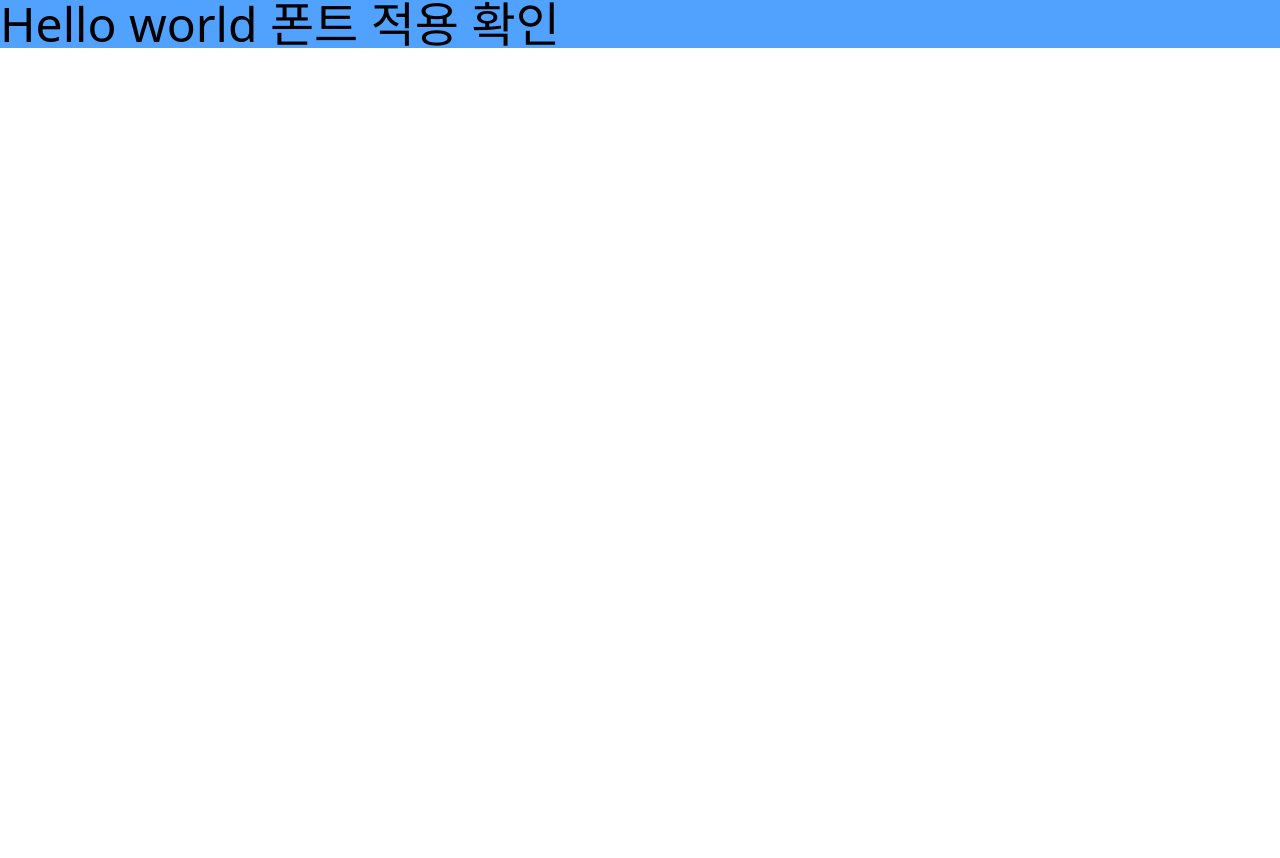
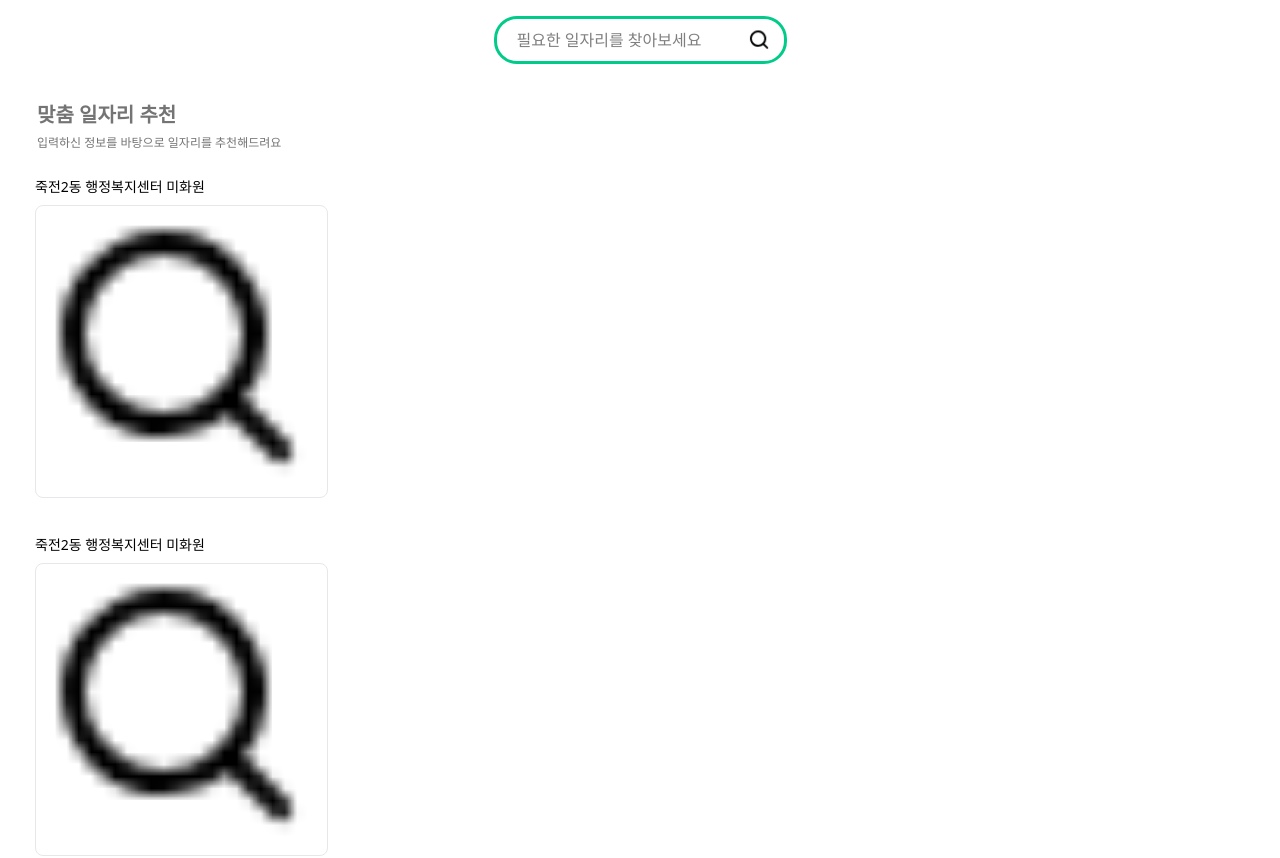
Before and after one commit to PyeongSaeng/PyeongSaeng-FE, a React (Vite) app: page /job-recommendation in a window 1280 px wide. Shown: the top 858 px of the page. Before the commit the page ends 800 px from the top, so only its background shows below. Built offline with nearby package versions, Linux system fonts and the light colour scheme; a web font is replaced by a local one.

Commit message:
feat: 일자리 추천 페이지 구성

```diff
--- a/package.json
+++ b/package.json
@@ -25,6 +25,8 @@
     "@tailwindcss/vite": "^4.1.11",
     "react": "^19.0.0",
     "react-dom": "^19.0.0",
+    "react-icons": "^5.5.0",
+    "react-router-dom": "^7.6.3",
     "tailwindcss": "^4.1.11"
   },
   "devDependencies": {
--- a/src/App.tsx
+++ b/src/App.tsx
@@ -1,7 +1,15 @@
+import { BrowserRouter as Router, Routes, Route } from 'react-router-dom';
 import './App.css';
+import JobRecommendationPage from './pages/Personal/JobRecommendationPage';
 
 const App = () => {
-  return <div className="bg-blue-400 text-5xl" >Hello world 폰트 적용 확인</div>;
+  return (
+    <Router>
+      <Routes>
+        <Route path="/job-recommendation" element={<JobRecommendationPage />} />
+      </Routes>
+    </Router>
+  );
 };
 
 export default App;
--- /dev/null
+++ b/src/pages/Personal/JobRecommendationPage.tsx
@@ -0,0 +1,75 @@
+import { useState } from 'react';
+
+const dummyJobs = [
+    {
+        id: 1,
+        name: '죽전2동 행정복지센터 미화원',
+        image: '/icons/search_line.png',
+    },
+    {
+        id: 2,
+        name: '죽전2동 행정복지센터 미화원',
+        image: '/icons/search_line.png',
+    },
+    {
+        id: 3,
+        name: '죽전2동 행정복지센터 미화원',
+        image: '//icons/search_line.png',
+    },
+    {
+        id: 4,
+        name: '죽전2동 행정복지센터 미화원',
+        image: '/icons/search_line.png',
+    },
+];
+
+const JobRecommendationPage = () => {
+    const [search, setSearch] = useState('');
+
+    return (
+        <div className="relative w-full min-h-screen bg-white">
+            <div className="fixed top-0 left-0 w-full flex justify-center bg-white z-10 py-4">
+                <div className="relative w-[293px] h-[48px]">
+                    <input
+                        type="text"
+                        value={search}
+                        onChange={(e) => setSearch(e.target.value)}
+                        placeholder="필요한 일자리를 찾아보세요"
+                        className="w-full h-full pl-[20px] pr-[40px] py-[12px] rounded-[23px] border-[3px] border-[#00CB89] bg-white text-[16px] focus:outline-none"
+                    />
+                    <img
+                        src="/icons/search_line.png"
+                        alt="search"
+                        className="absolute right-4 top-1/2 transform -translate-y-1/2 w-[23px] h-[23px]"
+                    />
+                </div>
+            </div>
+            <div className="pt-[100px] px-[0px] pb-10">
+                <div className="ml-[37px]">
+                    <p className="text-[20px] font-semibold text-[#747474]">
+                        맞춤 일자리 추천
+                    </p>
+                    <p className="mt-[4px] text-[12px] font-normal text-[#747474]">
+                        입력하신 정보를 바탕으로 일자리를 추천해드려요
+                    </p>
+                </div>
+                <div className="ml-[35px]">
+                    <div className="mt-[24px] flex flex-col gap-[36px]">
+                        {dummyJobs.map((job) => (
+                            <div key={job.id}>
+                                <p className="text-[14px] font-normal text-black mb-2">{job.name}</p>
+                                <img
+                                    src={job.image}
+                                    alt={job.name}
+                                    className="w-[293px] h-auto rounded-[8px] border border-gray-200"
+                                />
+                            </div>
+                        ))}
+                    </div>
+                </div>
+            </div>
+        </div>
+    );
+};
+
+export default JobRecommendationPage;
```
Also changed, not shown: public/icons/search_line.png (added), 1 other file (tests, documents, lock files or other folders).
